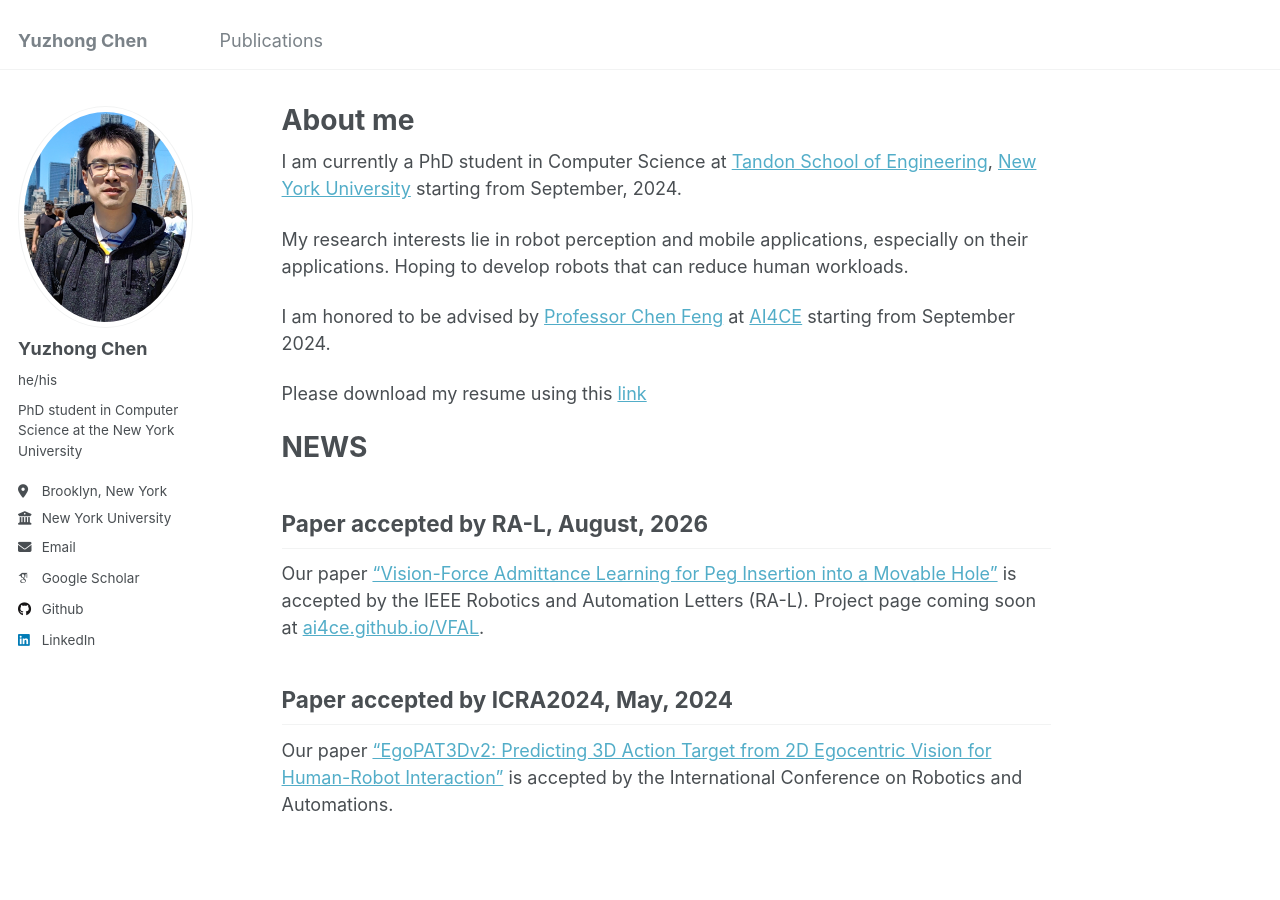
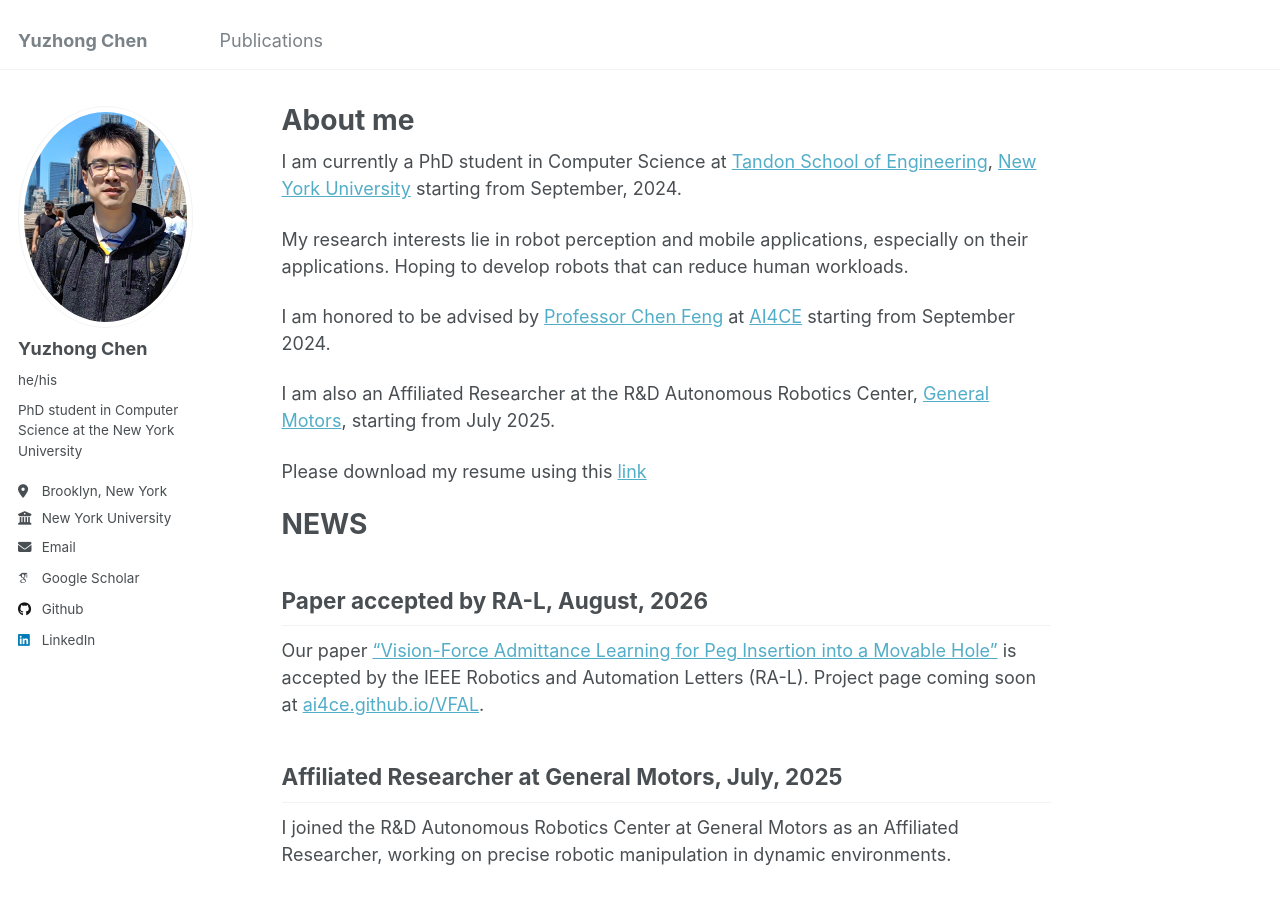
Before and after one commit to yuzhongchen/yuzhongchen.github.io, a Jekyll site: the page built from _pages/about.md, in a window 1280 px wide and 900 px high. Built offline with Jekyll 4.4.1, drawn with Linux system fonts in a browser that asks for light colours; some web fonts are replaced.

Commit message:
Add GM affiliated researcher role to about page and news

```diff
--- a/_pages/about.md
+++ b/_pages/about.md
@@ -14,11 +14,16 @@ My research interests lie in robot perception and mobile applications, especiall
 
 I am honored to be advised by [Professor Chen Feng](https://engineering.nyu.edu/faculty/chen-feng) at [AI4CE](https://ai4ce.github.io) starting from September 2024.
 
+I am also an Affiliated Researcher at the R&D Autonomous Robotics Center, [General Motors](https://www.gm.com), starting from July 2025.
+
 Please download my resume using this [link](files/cv.pdf)
 
 # NEWS
 ## Paper accepted by RA-L, August, 2026
 Our paper ["Vision-Force Admittance Learning for Peg Insertion into a Movable Hole"](/publication/2026-vfal-peg-insertion) is accepted by the IEEE Robotics and Automation Letters (RA-L). Project page coming soon at [ai4ce.github.io/VFAL](https://ai4ce.github.io/VFAL/).
 
+## Affiliated Researcher at General Motors, July, 2025
+I joined the R&D Autonomous Robotics Center at General Motors as an Affiliated Researcher, working on precise robotic manipulation in dynamic environments.
+
 ## Paper accepted by ICRA2024, May, 2024
 Our paper ["EgoPAT3Dv2: Predicting 3D Action Target from 2D Egocentric Vision for Human-Robot Interaction"](https://arxiv.org/pdf/2403.05046) is accepted by the International Conference on Robotics and Automations.
```
